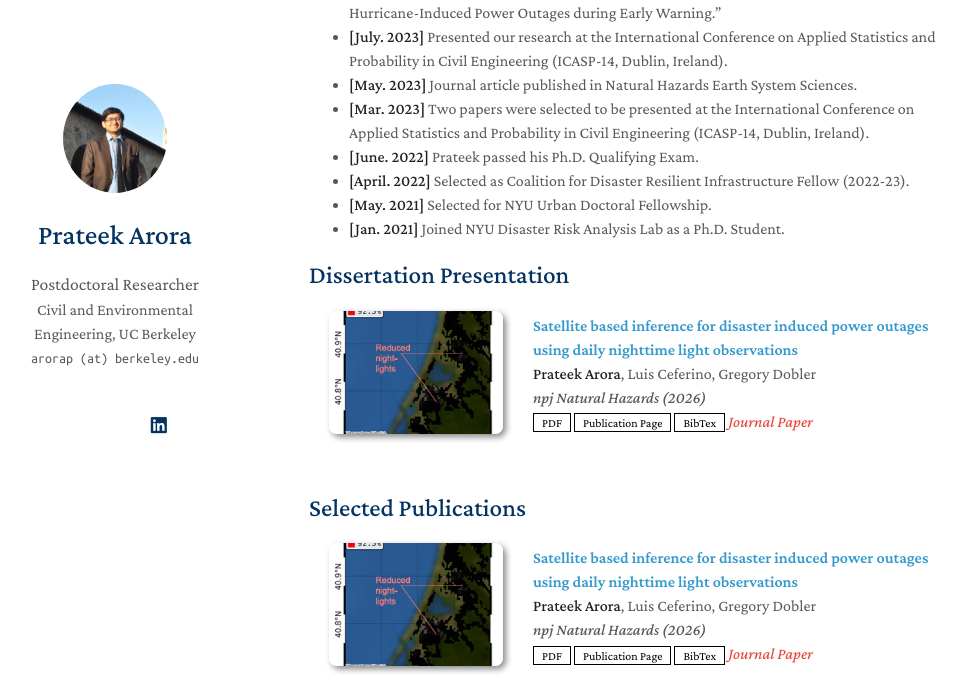
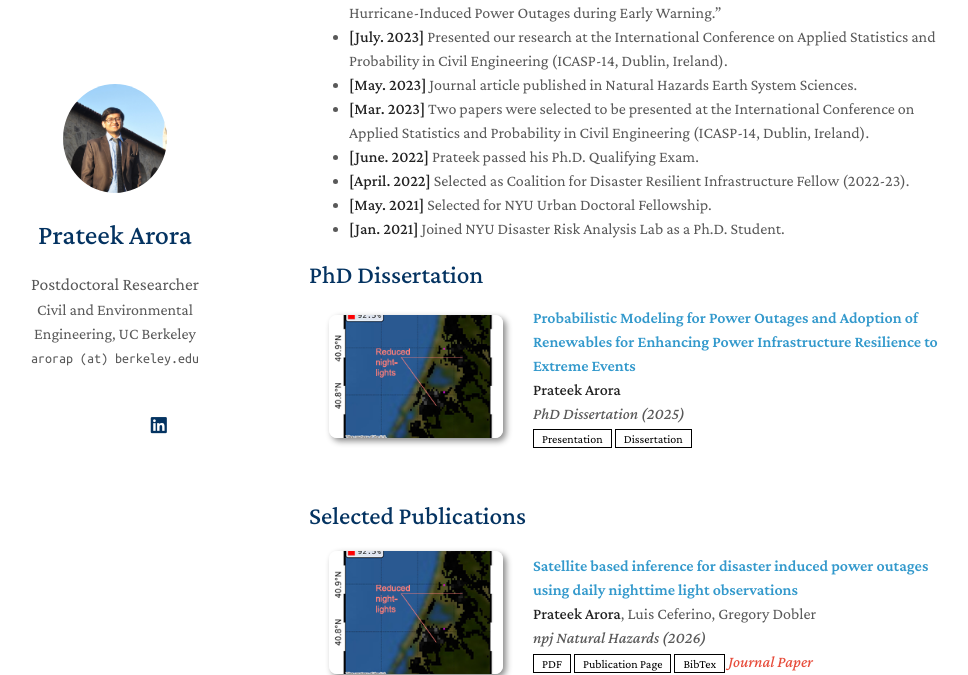
Before and after one commit to pa56/profile, a Jekyll site: the page built from index.md, in a window 1280 px wide and 900 px high, scrolled down 1001 px, cut to the strip 0-675 px from the top of the window. Shown: the whole strip, without its empty margins (161-1129 px from the left). Built offline with Jekyll 4.4.1, drawn with Linux system fonts in a browser that asks for light colours; nearby versions of some CDN libraries; a style sheet for code colours, icons or effects is not loaded; our own code applies the rules of GitHub Pages for plain Markdown files.

Commit message:
Update dissertation.md

```diff
--- a/_includes/dissertation.md
+++ b/_includes/dissertation.md
@@ -1,4 +1,4 @@
-<h2 id="publications" style="margin: 2px 0px -15px;">Dissertation Presentation</h2>
+<h2 id="publications" style="margin: 2px 0px -15px;">PhD Dissertation</h2>
 
 <div class="publications">
 <ol class="bibliography">
@@ -11,14 +11,15 @@
   </div>
 
   <div class="col-sm-9" style="position: relative;padding-right: 15px;padding-left: 20px;">
-    <div class="title"><a href="https://www.nature.com/articles/s44304-026-00270-z">Satellite based inference for disaster induced power outages using daily nighttime light observations</a></div>
-    <div class="author"><strong>Prateek Arora</strong>, Luis Ceferino, Gregory Dobler</div>
-    <div class="periodical"><em>npj Natural Hazards (2026)</em></div>
+    <div class="title"><a href="https://www.nature.com/articles/s44304-026-00270-z">Probabilistic Modeling for Power Outages and Adoption of
+Renewables for Enhancing Power Infrastructure Resilience to
+Extreme Events</a></div>
+    <div class="author"><strong>Prateek Arora</strong></div>
+    <div class="periodical"><em>PhD Dissertation (2025)</em></div>
     <div class="links">
-      <a href="https://www.nature.com/articles/s44304-026-00270-z" class="btn btn-sm z-depth-0" role="button" target="_blank" style="font-size:12px;">PDF</a>
-      <a href="https://www.nature.com/articles/s44304-026-00270-z" class="btn btn-sm z-depth-0" role="button" target="_blank" style="font-size:12px;">Publication Page</a>
-      <a href="https://scholar.googleusercontent.com/scholar.bib?q=info:slB-DT3bAi0J:scholar.google.com/&output=citation&scisdr=CiBZlYcyELjbsAJot-c:ACTRDVEAAAAAar1ur-evR3dE7Y5hE-p_3kQXxKc&scisig=ACTRDVEAAAAAar1ur_Y-VRZX4iCgECscrBfMtos&scisf=4&ct=citation&cd=-1&hl=en" class="btn btn-sm z-depth-0" role="button" target="_blank" style="font-size:12px;">BibTex</a>
-      <strong><i style="color:#e74d3c">Journal Paper</i></strong>
+      <a href="assets/files/Prateek_Arora_CV_2026.pdf" class="btn btn-sm z-depth-0" role="button" target="_blank" style="font-size:12px;">Presentation</a>
+      <a href="https://www.proquest.com/docview/3257675748?pq-origsite=gscholar&fromopenview=true&sourcetype=Dissertations%20&%20Theses" class="btn btn-sm z-depth-0" role="button" target="_blank" style="font-size:12px;">Dissertation</a>
+      <!-- <strong><i style="color:#e74d3c">Journal Paper</i></strong> -->
     </div>
   </div>
 </div>
```
